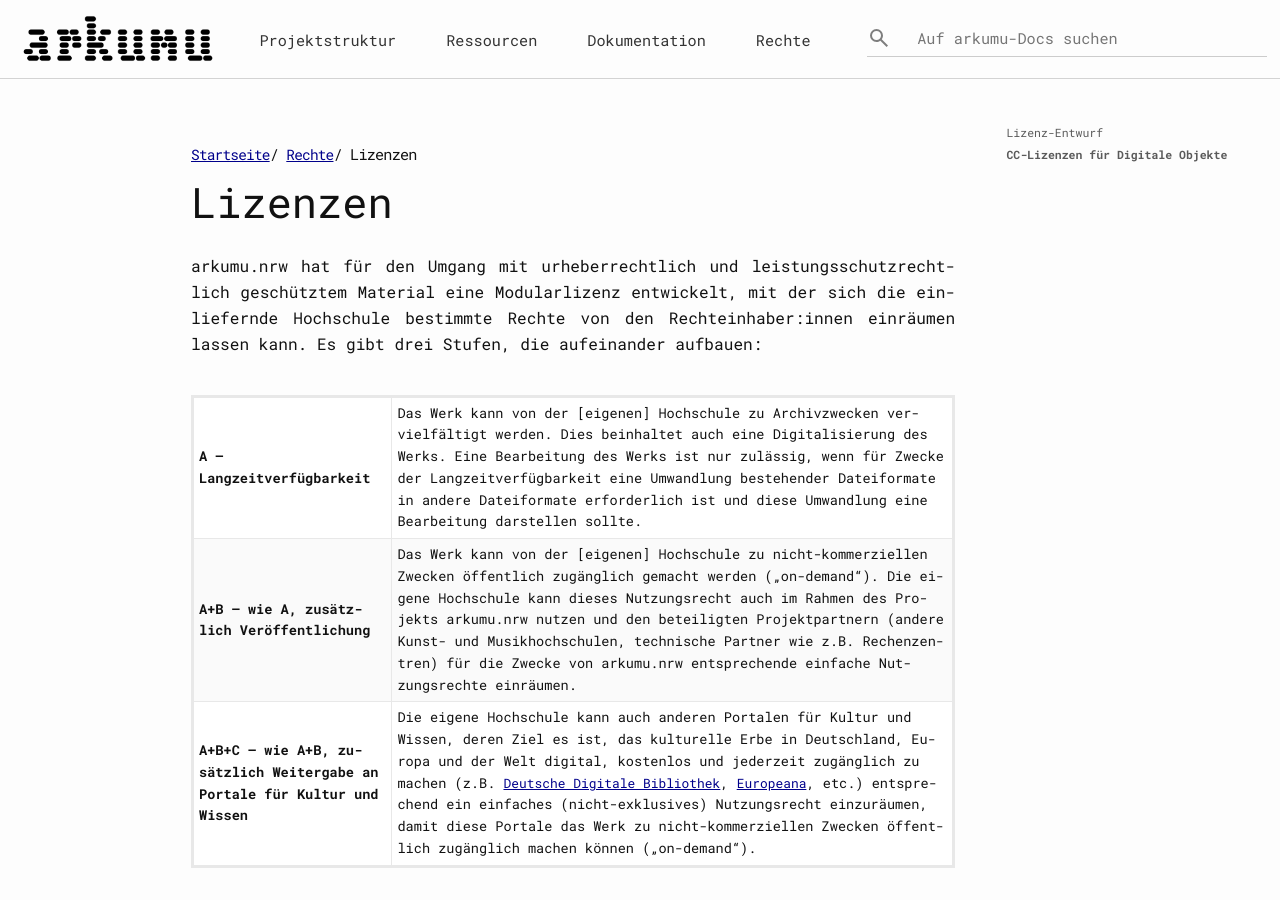
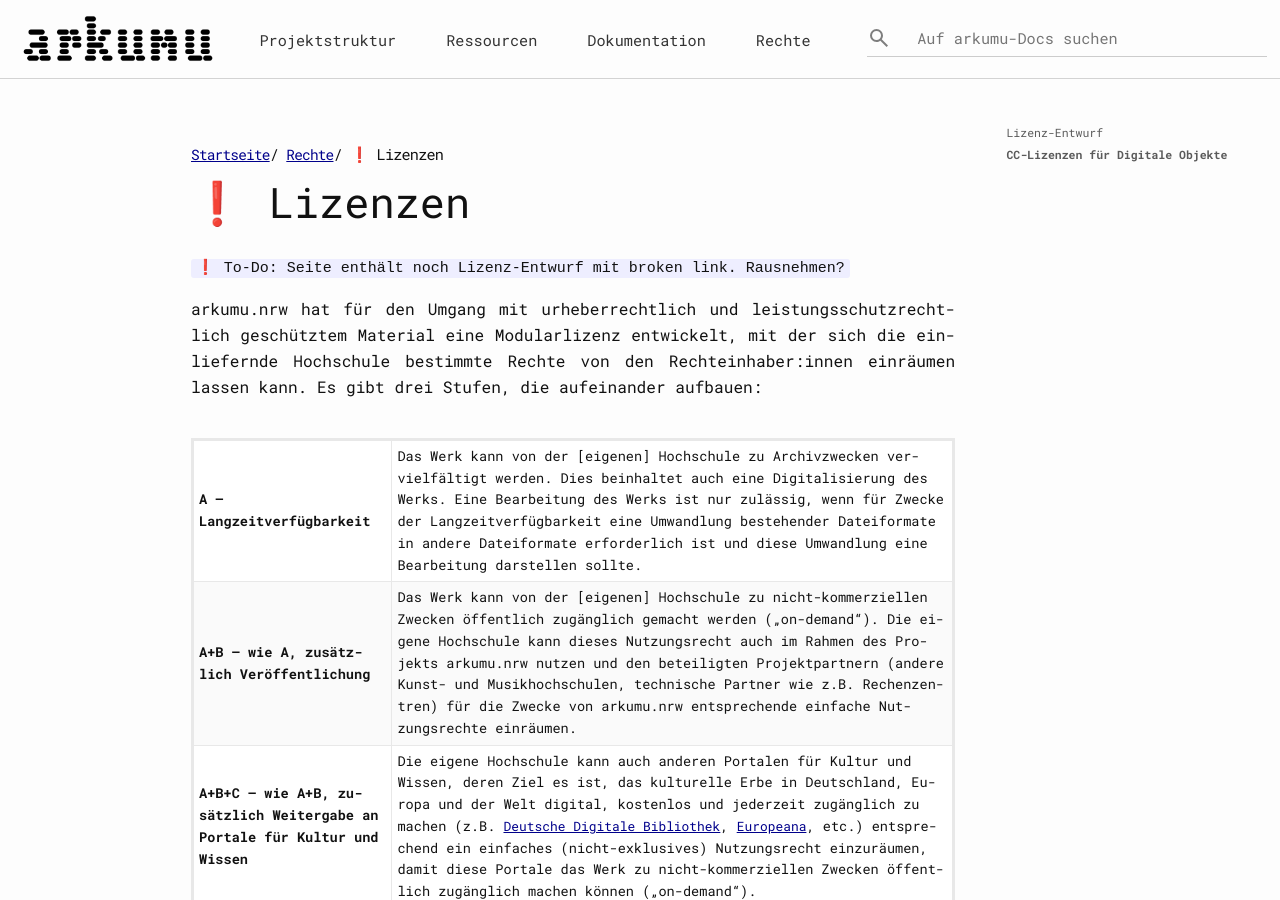
Before and after one commit to arkumu/arkumu.github.io, a Jekyll site: the page built from rechte/lizenzen/index.markdown, in a window 1280 px wide and 900 px high. Built offline with Jekyll 4.4.1, drawn with Linux system fonts in a browser that asks for light colours; a script that is not in the unit is left out.

Commit message:
Update licences

````diff
--- a/rechte/lizenzen/arkumu-a+b+c.markdown
+++ b/rechte/lizenzen/arkumu-a+b+c.markdown
@@ -1,6 +1,6 @@
 ---
 layout: arkumu-docs
-title: ❗ arkumu-A+B+C 1.0
+title: arkumu-A+B+C 1.0
 order: 4.1.3
 permalink: /rights/licences/arkumu-a+b+c
 ---
--- a/rechte/lizenzen/arkumu-a+b.markdown
+++ b/rechte/lizenzen/arkumu-a+b.markdown
@@ -1,6 +1,6 @@
 ---
 layout: arkumu-docs
-title: ❗ arkumu-A+B 1.0
+title: arkumu-A+B 1.0
 order: 4.1.2
 permalink: /rights/licences/arkumu-a+b
 ---
--- a/rechte/lizenzen/arkumu-a.markdown
+++ b/rechte/lizenzen/arkumu-a.markdown
@@ -1,6 +1,6 @@
 ---
 layout: arkumu-docs
-title: ❗ arkumu-A 1.0
+title: arkumu-A 1.0
 order: 4.1.1
 permalink: /rights/licences/arkumu-a
 ---
--- a/rechte/lizenzen/index.markdown
+++ b/rechte/lizenzen/index.markdown
@@ -1,9 +1,11 @@
 ---
 layout: arkumu-docs
-title: Lizenzen
+title: ❗ Lizenzen
 order: 4.1
 permalink: /rights/licences
 ---
+
+```❗ To-Do: Seite enthält noch Lizenz-Entwurf mit broken link. Rausnehmen?```
 
 arkumu.nrw hat für den Umgang mit urheberrechtlich und leistungsschutzrechtlich geschütztem Material eine Modularlizenz entwickelt, mit der sich die einliefernde Hochschule bestimmte Rechte von den Rechteinhaber:innen einräumen lassen kann. Es gibt drei Stufen, die aufeinander aufbauen:
 
--- /dev/null
+++ b/rechte/recht-faq.markdown
@@ -0,0 +1,6 @@
+---
+layout: arkumu-docs
+title: ❗ Rechte-FAQ
+order: 4.2
+permalink: /rights/rights-faq
+---
````
